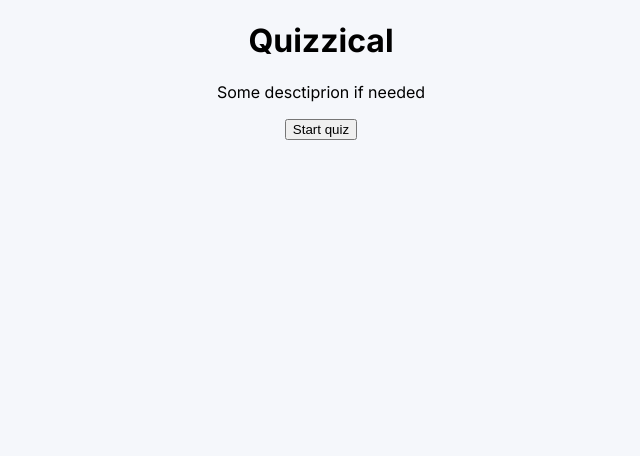
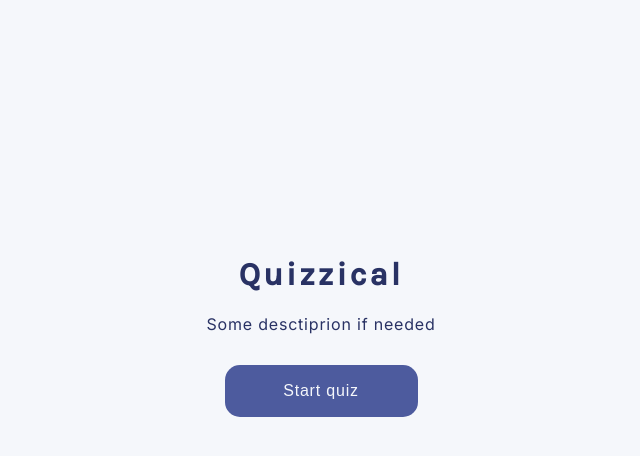
Before and after one commit to Acateel/quizzical, a React (Vite) app: page / in a window 1280 px wide. Shown: the top 456 px of the page, without its empty margins (319-959 px from the left). Built offline with nearby package versions, Linux system fonts and the light colour scheme.

Commit message:
add intro component style

```diff
--- a/src/components/Intro.css
+++ b/src/components/Intro.css
@@ -1,3 +1,28 @@
 .intro {
+    margin-top: 20%;
     text-align: center;
 }
+
+.intro--title {
+    color: #293264;
+    font-family: "Karla", sans-serif;
+    font-size: 2em;
+    letter-spacing: 0.1em;
+}
+
+.intro--description {
+    color: #293264;
+    letter-spacing: 0.05em;
+}
+
+.intro--start {
+    margin-top: 15px;
+    background-color: #4D5B9E;
+    height: 52px;
+    width: 193px;
+    border: none;
+    border-radius: 15px;
+    color: #F5F7FB;
+    font-size: 16px;
+    letter-spacing: 0.05em;
+}
--- a/src/components/Intro.jsx
+++ b/src/components/Intro.jsx
@@ -3,9 +3,9 @@ import './Intro.css'
 export default function Intro() {
     return (
         <div className="intro">
-            <h1>Quizzical</h1>
-            <p>Some desctiprion if needed</p>
-            <button>Start quiz</button>
+            <h1 className='intro--title'>Quizzical</h1>
+            <p className='intro--description'>Some desctiprion if needed</p>
+            <button className='intro--start'>Start quiz</button>
         </div>
     )
 }
```
